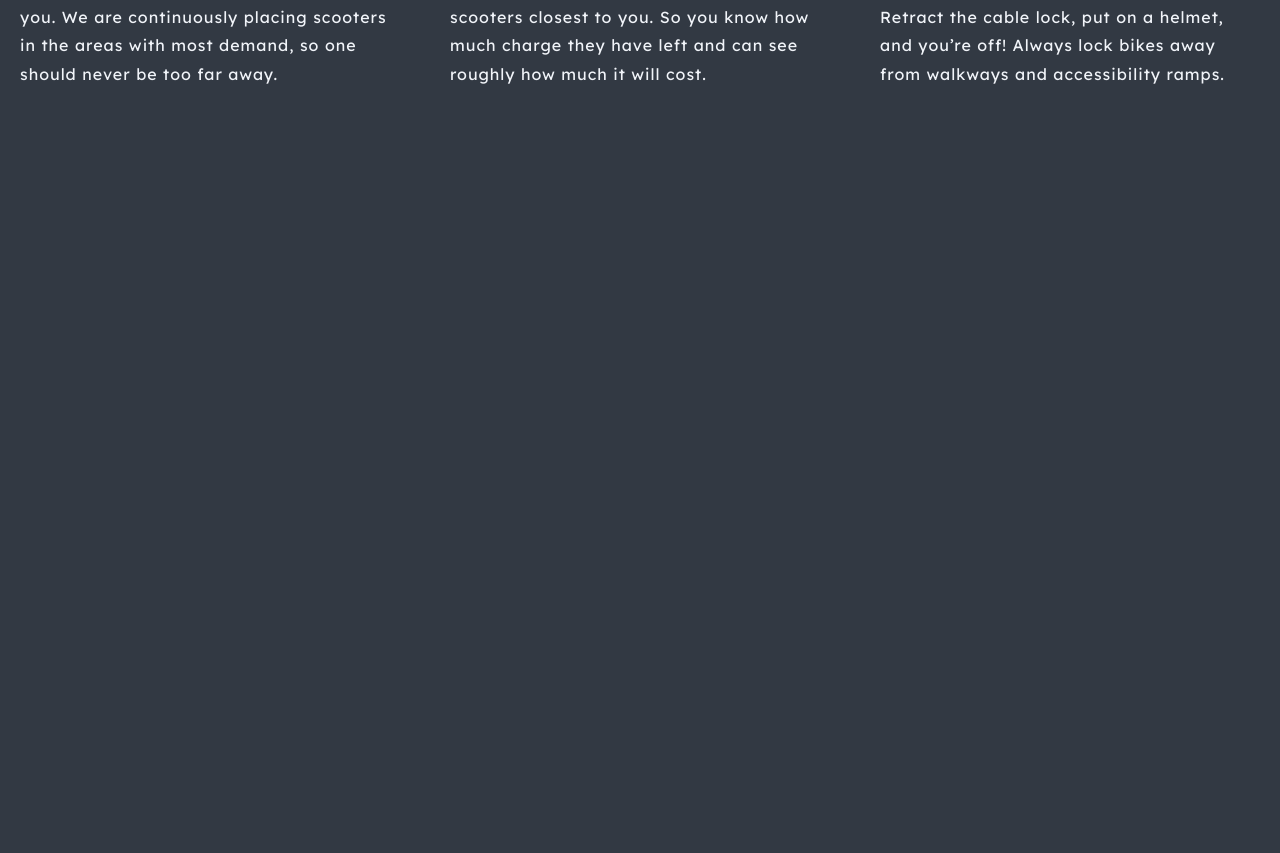
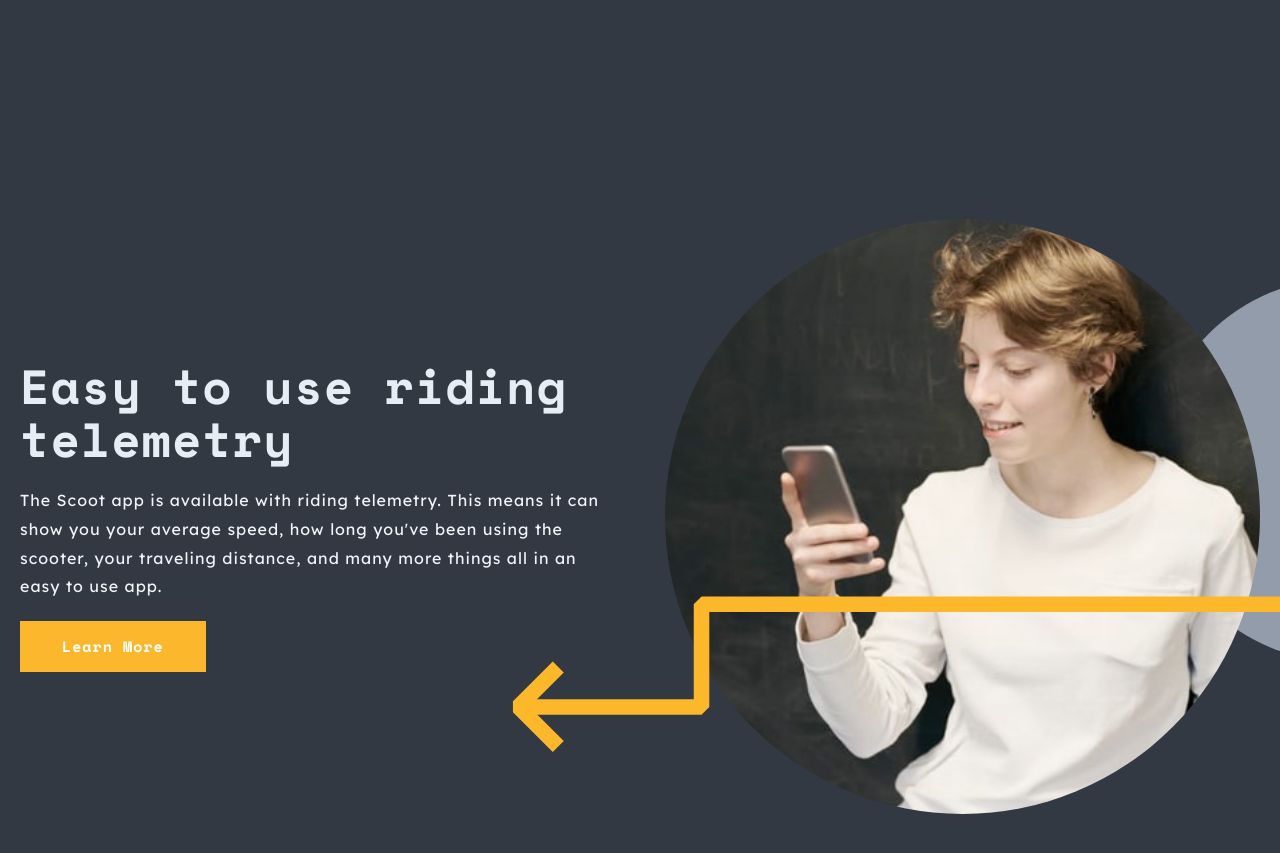
Before and after one commit to habibdev96/FEM-scoot-multi-page-website, a React (Create React App) app: page / in a window 1280 px wide. Shown: the part 1025-1878 px from the top of the page. Before the commit the page ends 1234 px from the top, so only its background shows below. Built offline with nearby package versions, Linux system fonts and the light colour scheme.

Commit message:
created home feature section one & made navbar fixed

```diff
--- a/src/abstracts/Mixins.js
+++ b/src/abstracts/Mixins.js
@@ -2,6 +2,20 @@
 
 const flexAlign = css`
   display: flex;
+  align-items: center;
+  gap: var(--gap);
+`;
+
+const twoCol = css`
+  display: grid;
+  grid-template-columns: repeat(2, 1fr);
+  align-items: center;
+  gap: var(--gap);
+`;
+
+const threeCol = css`
+  display: grid;
+  grid-template-columns: repeat(3, 1fr);
   align-items: center;
   gap: var(--gap);
 `;
@@ -49,6 +63,8 @@
 
 export {
   flexAlign,
+  twoCol,
+  threeCol,
   headingStyles,
   textStyles,
   sectionSpacingSm,
--- a/src/components/Home/HomeFeatureCards.js
+++ b/src/components/Home/HomeFeatureCards.js
@@ -1,15 +1,12 @@
 import styled from 'styled-components';
 import { useGlobalContext } from '../../context';
-import { sectionSpacingMd, maxWidthLg } from '../../abstracts/Mixins';
+import { sectionSpacingMd, maxWidthLg, threeCol } from '../../abstracts/Mixins';
 import HomeFeatureCard from './HomeFeatureCard';
 
 const Container = styled.div`
   ${sectionSpacingMd}
   ${maxWidthLg}
-  display: grid;
-  grid-template-columns: repeat(3, 1fr);
-  align-items: center;
-  gap: var(--gap);
+  ${threeCol}
 `;
 
 const HomeFeatureCards = () => {
--- /dev/null
+++ b/src/components/Home/HomeFeatureSectionOne.js
@@ -0,0 +1,81 @@
+import styled from 'styled-components';
+import { SectionHeading } from '../StyledElements/Headings.styled';
+import Paragraph from '../StyledElements/Paragraphs.styled';
+import StyledButton from '../StyledElements/Buttons.styled';
+import { sectionSpacingMd, maxWidthLg, twoCol } from '../../abstracts/Mixins';
+import showcase from '../../assets/images/telemetry.jpg';
+import patternCircle from '../../assets/patterns/circle.svg';
+import patternCircleDark from '../../assets/patterns/circledark.svg';
+import patternArrow from '../../assets/patterns/left-downward-arrow.svg';
+import { useGlobalContext } from '../../context';
+
+const StyledSection = styled.section`
+  position: relative;
+  overflow: hidden;
+
+  .showcase {
+    position: relative;
+    z-index: 10;
+    border-radius: 50%;
+  }
+
+  .pattern {
+    position: absolute;
+
+    &--arrow {
+      z-index: 10;
+      width: 60%;
+      top: 60%;
+      right: 0;
+    }
+
+    &--circle {
+      z-index: 1;
+      width: 30%;
+      right: -20%;
+      top: 20%;
+    }
+  }
+`;
+
+const Container = styled.div`
+  ${sectionSpacingMd}
+  ${maxWidthLg}
+  ${twoCol}
+`;
+
+const HomeFeatureSectionOne = () => {
+  const { theme } = useGlobalContext();
+
+  return (
+    <StyledSection>
+      <Container>
+        <div>
+          <SectionHeading>Easy to use riding telemetry</SectionHeading>
+          <Paragraph>
+            The Scoot app is available with riding telemetry. This means it can
+            show you your average speed, how long you've been using the scooter,
+            your traveling distance, and many more things all in an easy to use
+            app.
+          </Paragraph>
+          <StyledButton to='/About' primary={+true}>
+            Learn More
+          </StyledButton>
+        </div>
+        <img
+          src={showcase}
+          alt='woman looking at her phone'
+          className='showcase'
+        />
+      </Container>
+      <img src={patternArrow} alt='' className='pattern pattern--arrow' />
+      <img
+        src={theme === 'light' ? patternCircle : patternCircleDark}
+        alt=''
+        className='pattern pattern--circle'
+      />
+    </StyledSection>
+  );
+};
+
+export default HomeFeatureSectionOne;
--- a/src/components/Home/HomeHero.js
+++ b/src/components/Home/HomeHero.js
@@ -12,6 +12,7 @@
   height: 80vh;
   width: 100vw;
   overflow: hidden;
+  padding-top: 5rem;
 `;
 
 const Container = styled.div`
--- a/src/components/Shared/Navbar.js
+++ b/src/components/Shared/Navbar.js
@@ -7,6 +7,14 @@
 import ThemeToggleButton from './ThemeToggleButton';
 import { maxWidthLg, flexAlign } from '../../abstracts/Mixins';
 import { useGlobalContext } from '../../context';
+
+const StyledNav = styled.nav`
+  position: fixed;
+  width: 100%;
+  z-index: 1000;
+  transition: var(--mainTransition);
+  background-color: ${({ theme }) => theme.mainBg};
+`;
 
 const Container = styled.div`
   padding: 2rem;
@@ -29,7 +37,7 @@
   const { theme, links } = useGlobalContext();
 
   return (
-    <nav>
+    <StyledNav>
       <Container>
         <div className='left'>
           <Link to='/'>
@@ -54,7 +62,7 @@
           </StyledButton>
         </div>
       </Container>
-    </nav>
+    </StyledNav>
   );
 };
 
--- a/src/components/StyledElements/Headings.styled.js
+++ b/src/components/StyledElements/Headings.styled.js
@@ -7,6 +7,12 @@
   color: var(--white);
 `;
 
+export const SectionHeading = styled.h2`
+  ${headingStyles}
+  font-size: 4.8rem;
+  color: ${({ theme }) => theme.heading};
+`;
+
 export const CardHeading = styled.h4`
   ${headingStyles}
   font-size: 2.4rem;
--- a/src/pages/Home.js
+++ b/src/pages/Home.js
@@ -1,5 +1,6 @@
 import HomeHero from '../components/Home/HomeHero';
 import HomeFeatureCards from '../components/Home/HomeFeatureCards';
+import HomeFeatureSectionOne from '../components/Home/HomeFeatureSectionOne';
 
 const Home = () => {
   return (
@@ -7,6 +8,7 @@
       <HomeHero />
       <main>
         <HomeFeatureCards />
+        <HomeFeatureSectionOne />
       </main>
     </>
   );
```
Also changed, not shown: src/assets/patterns/circledark.svg (added).
